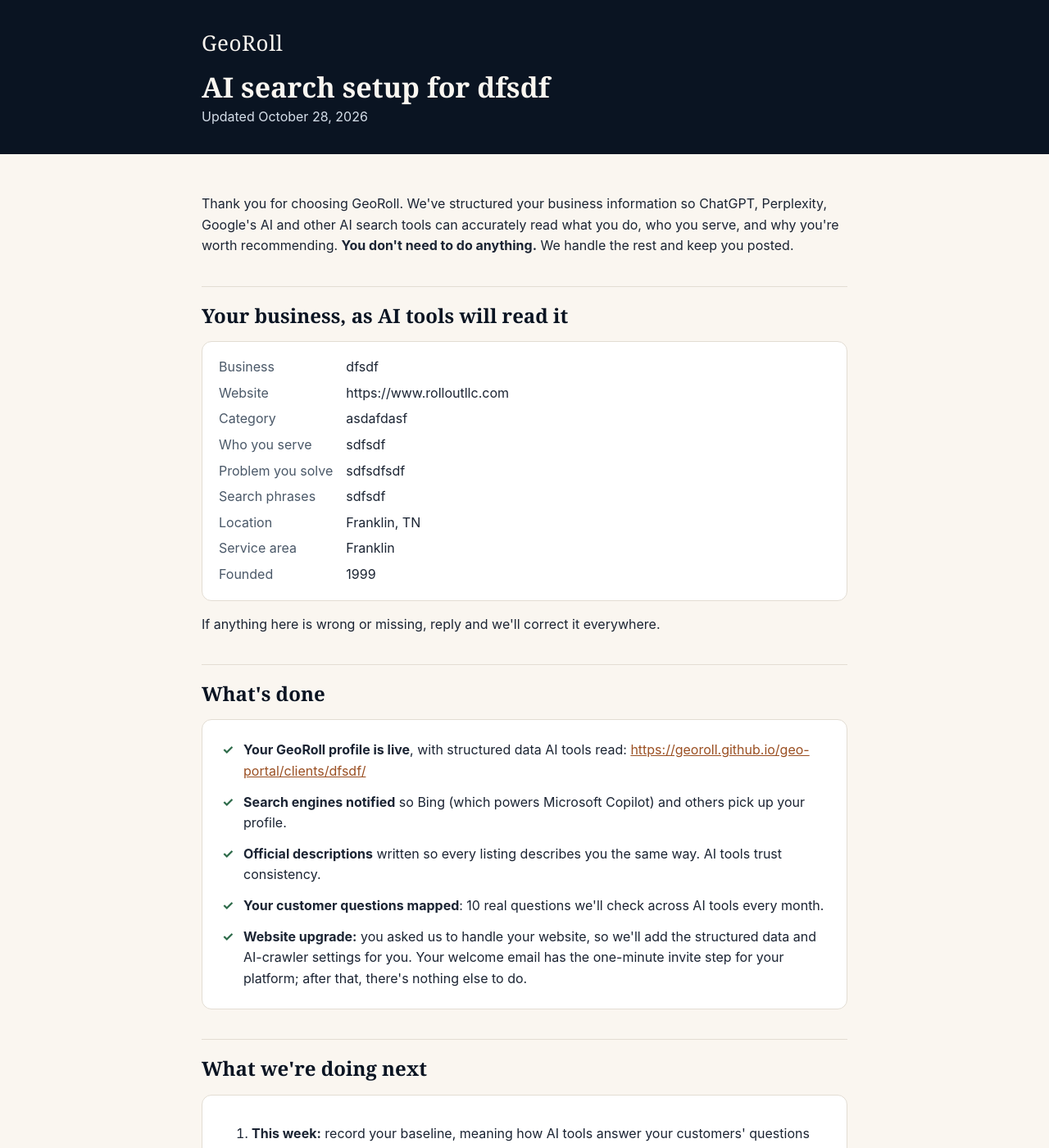
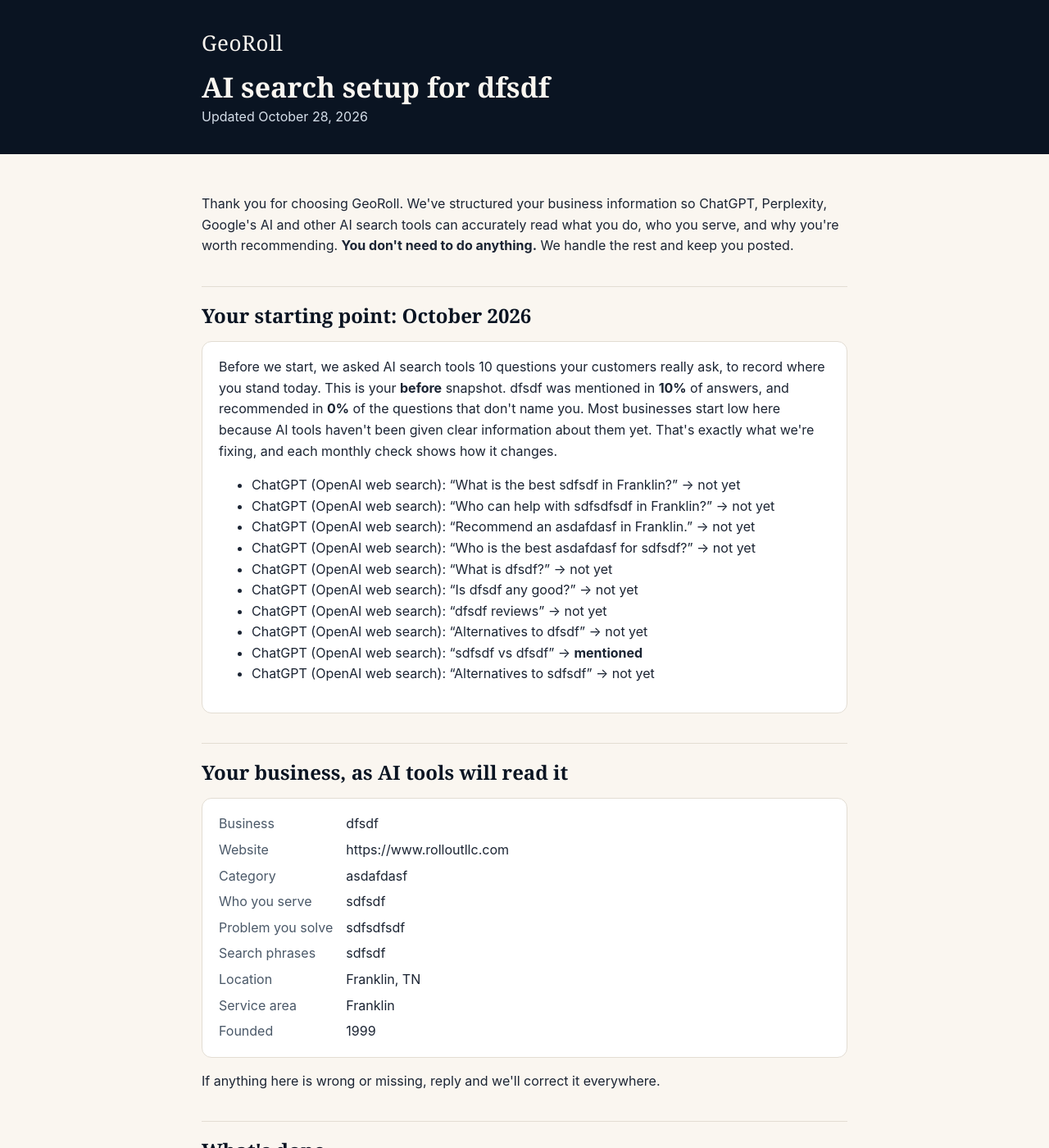
Before and after one commit to GeoRoll/geo-portal, a Jekyll site: the page built from clients/dfsdf/report-f20243e2d4e5ebb7/index.html, in a window 1280 px wide and 1400 px high. Shown: the whole window at 82% size. Built offline with Jekyll 4.4.1, drawn with Linux system fonts in a browser that asks for light colours; some of the changed text lies outside the part shown.

Commit message:
Update dfsdf report

```diff
--- a/clients/dfsdf/report-f20243e2d4e5ebb7/index.html
+++ b/clients/dfsdf/report-f20243e2d4e5ebb7/index.html
@@ -37,6 +37,8 @@
 Google's AI and other AI search tools can accurately read what you do, who you serve, and why you're worth
 recommending. <strong>You don't need to do anything.</strong> We handle the rest and keep you posted.</p>
 
+<h2>Your starting point: October 2026</h2>
+<div class="card"><p style="margin-top:0">Before we start, we asked AI search tools 10 questions your customers really ask, to record where you stand today. This is your <strong>before</strong> snapshot. dfsdf was mentioned in <strong>10%</strong> of answers, and recommended in <strong>0%</strong> of the questions that don't name you. Most businesses start low here because AI tools haven't been given clear information about them yet. That's exactly what we're fixing, and each monthly check shows how it changes.</p><ul><li>ChatGPT (OpenAI web search): “What is the best sdfsdf in Franklin?” → not yet</li><li>ChatGPT (OpenAI web search): “Who can help with sdfsdfsdf in Franklin?” → not yet</li><li>ChatGPT (OpenAI web search): “Recommend an asdafdasf in Franklin.” → not yet</li><li>ChatGPT (OpenAI web search): “Who is the best asdafdasf for sdfsdf?” → not yet</li><li>ChatGPT (OpenAI web search): “What is dfsdf?” → not yet</li><li>ChatGPT (OpenAI web search): “Is dfsdf any good?” → not yet</li><li>ChatGPT (OpenAI web search): “dfsdf reviews” → not yet</li><li>ChatGPT (OpenAI web search): “Alternatives to dfsdf” → not yet</li><li>ChatGPT (OpenAI web search): “sdfsdf vs dfsdf” → <strong>mentioned</strong></li><li>ChatGPT (OpenAI web search): “Alternatives to sdfsdf” → not yet</li></ul></div>
 <h2>Your business, as AI tools will read it</h2>
 <div class="card"><dl><dt>Business</dt><dd>dfsdf</dd><dt>Website</dt><dd>https://www.rolloutllc.com</dd><dt>Category</dt><dd>asdafdasf</dd><dt>Who you serve</dt><dd>sdfsdf</dd><dt>Problem you solve</dt><dd>sdfsdfsdf</dd><dt>Search phrases</dt><dd>sdfsdf</dd><dt>Location</dt><dd>Franklin, TN</dd><dt>Service area</dt><dd>Franklin</dd><dt>Founded</dt><dd>1999</dd></dl></div>
 <p>If anything here is wrong or missing, reply and we'll correct it everywhere.</p>
@@ -51,7 +53,7 @@
 
 <h2>What we're doing next</h2>
 <div class="card"><ol>
-<li><strong>This week:</strong> record your baseline, meaning how AI tools answer your customers' questions today.</li>
+<li><strong>Done:</strong> your baseline is recorded above. Next check: the 1st of next month.</li>
 <li><strong>Weeks 1 to 8:</strong> list you on 10 trusted sites AI tools draw from, with consistent details.</li>
 <li><strong>Every month:</strong> re-check the same questions and send you this report, updated.</li>
 </ol></div>
```
